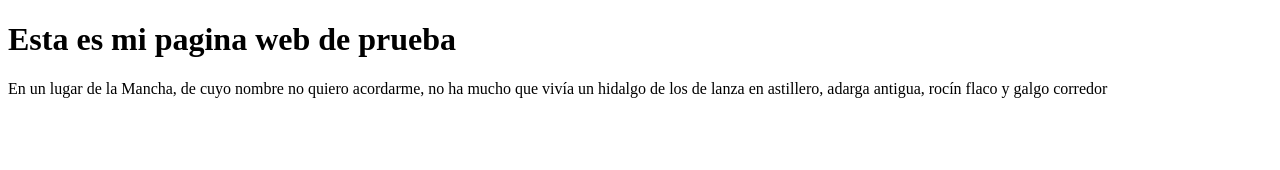
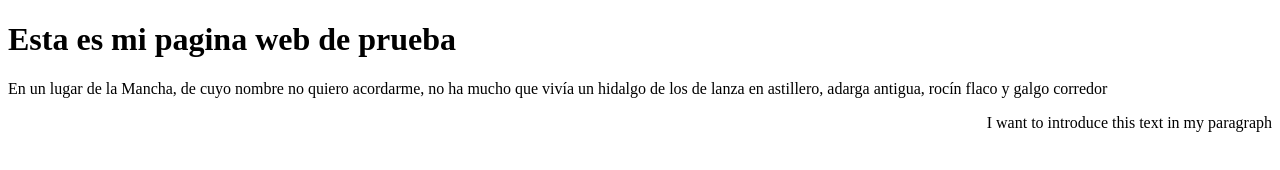
Before and after one commit to Armenteros05/Ejercicio-HTML, a plain HTML site: page index.html in a window 1280 px wide. Drawn offline with Linux system fonts and the light colour scheme.

Commit message:
Añadimos un texto en ingles con dirección Derecha a izquierda

```diff
--- a/index.html
+++ b/index.html
@@ -7,5 +7,7 @@
 <body>
     <h1 id=" Titulo-Principal">Esta es mi pagina web de prueba</h1>
     <div>En un lugar de la Mancha, de cuyo nombre no quiero acordarme, no ha mucho que vivía un hidalgo de los de lanza en astillero, adarga antigua, rocín flaco y galgo corredor</div>
+    <p lang ="en" dir="rtl"> I want to introduce this text in my paragraph</p>
+
 </body>
 </html>
```
